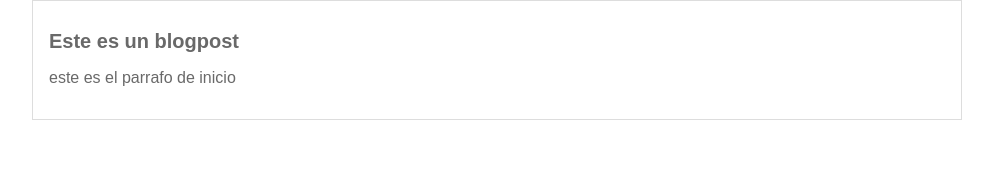
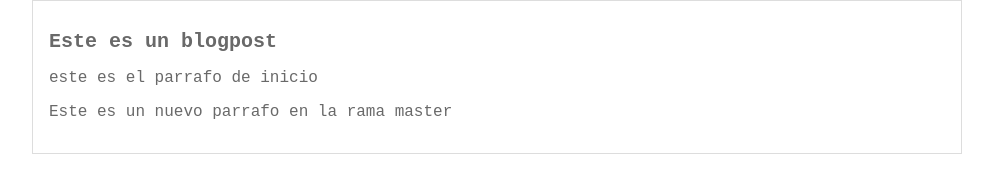
Before and after one commit to Jesusfhc/hyperblog, a plain HTML site: page blogpost.html in a window 1280 px wide. Shown: the whole page, without its empty margins (143-1136 px from the left). Drawn offline with Linux system fonts and the light colour scheme.

Commit message:
agregado nuevo ptag en la rama master

```diff
--- a/CSS/styles.css
+++ b/CSS/styles.css
@@ -1,6 +1,6 @@
 body {
     text-align: center;
-    font-family: Arial, Helvetica, sans-serif;
+    font-family: 'Courier New', Courier, monospace;
     color:dimgray;
     font-size: 16px;
     margin: 0;
--- a/blogpost.html
+++ b/blogpost.html
@@ -12,6 +12,7 @@
         <div id="post">
             <h1>Este es un blogpost</h1>
             <p>este es el parrafo de inicio</p>
+            <p>Este es un nuevo parrafo en la rama master</p>
         </div>
     </div>
 
```
